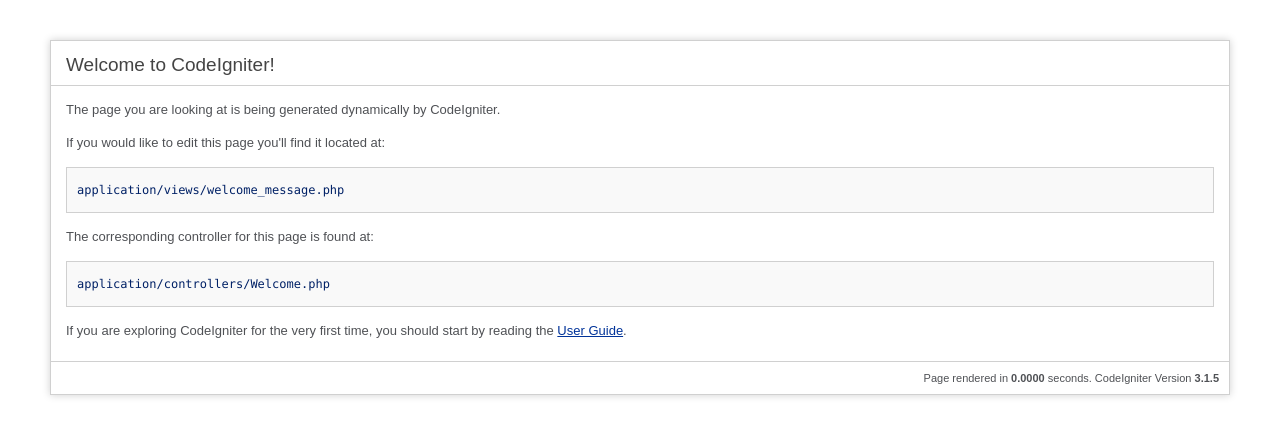
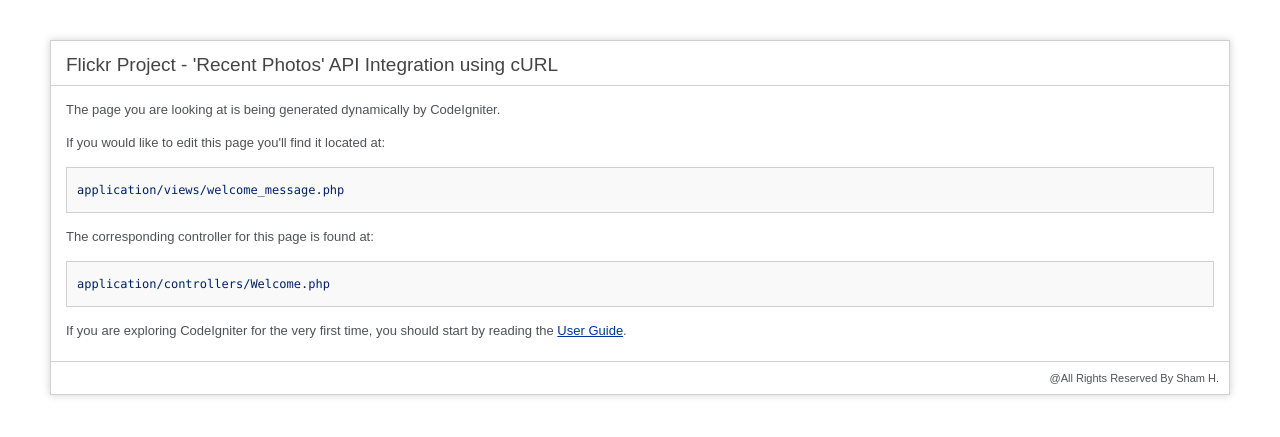
Before and after one commit to shamhrm/flickr_project, a CodeIgniter app: page /database/ in a window 1280 px wide. Shown: the top 437 px of the page. Run offline with CodeIgniter, Linux system fonts and the light colour scheme.

Commit message:
Basic Setup For Project 1. Cleanup Welcome controllers 2. Updated title and header Welcome view 3. Added Flickr Model

```diff
--- a/application/controllers/Welcome.php
+++ b/application/controllers/Welcome.php
@@ -3,23 +3,12 @@ defined('BASEPATH') OR exit('No direct script access allowed');
 
 class Welcome extends CI_Controller {
 
-	/**
-	 * Index Page for this controller.
-	 *
-	 * Maps to the following URL
-	 * 		http://example.com/index.php/welcome
-	 *	- or -
-	 * 		http://example.com/index.php/welcome/index
-	 *	- or -
-	 * Since this controller is set as the default controller in
-	 * config/routes.php, it's displayed at http://example.com/
-	 *
-	 * So any other public methods not prefixed with an underscore will
-	 * map to /index.php/welcome/<method_name>
-	 * @see https://codeigniter.com/user_guide/general/urls.html
-	 */
 	public function index()
 	{
+		#Load flickr model
+		$this->load->model('flickr_model');
+
+		# Load View
 		$this->load->view('welcome_message');
 	}
 }
--- /dev/null
+++ b/application/models/flickr_model.php
@@ -0,0 +1,22 @@
+<?php if (!defined('BASEPATH')) exit('No direct script access allowed');
+
+class Flickr_model extends CI_Model {
+
+	function __construct()
+    {
+        // Call the Model constructor
+        parent::__construct();
+
+    }
+
+	public function getRecentphotos()
+	{
+
+	}
+
+
+	public function getSizesphotos()
+	{
+
+	}
+}
--- a/application/views/welcome_message.php
+++ b/application/views/welcome_message.php
@@ -4,7 +4,7 @@ defined('BASEPATH') OR exit('No direct script access allowed');
 <html lang="en">
 <head>
 	<meta charset="utf-8">
-	<title>Welcome to CodeIgniter</title>
+	<title>Flickr Project - Recent Photos API Integration using cUR</title>
 
 	<style type="text/css">
 
@@ -68,7 +68,7 @@ defined('BASEPATH') OR exit('No direct script access allowed');
 <body>
 
 <div id="container">
-	<h1>Welcome to CodeIgniter!</h1>
+	<h1>Flickr Project - 'Recent Photos' API Integration using cURL</h1>
 
 	<div id="body">
 		<p>The page you are looking at is being generated dynamically by CodeIgniter.</p>
@@ -82,7 +82,7 @@ defined('BASEPATH') OR exit('No direct script access allowed');
 		<p>If you are exploring CodeIgniter for the very first time, you should start by reading the <a href="user_guide/">User Guide</a>.</p>
 	</div>
 
-	<p class="footer">Page rendered in <strong>{elapsed_time}</strong> seconds. <?php echo  (ENVIRONMENT === 'development') ?  'CodeIgniter Version <strong>' . CI_VERSION . '</strong>' : '' ?></p>
+	<p class="footer">@All Rights Reserved By Sham H.</p>
 </div>
 
 </body>
```
